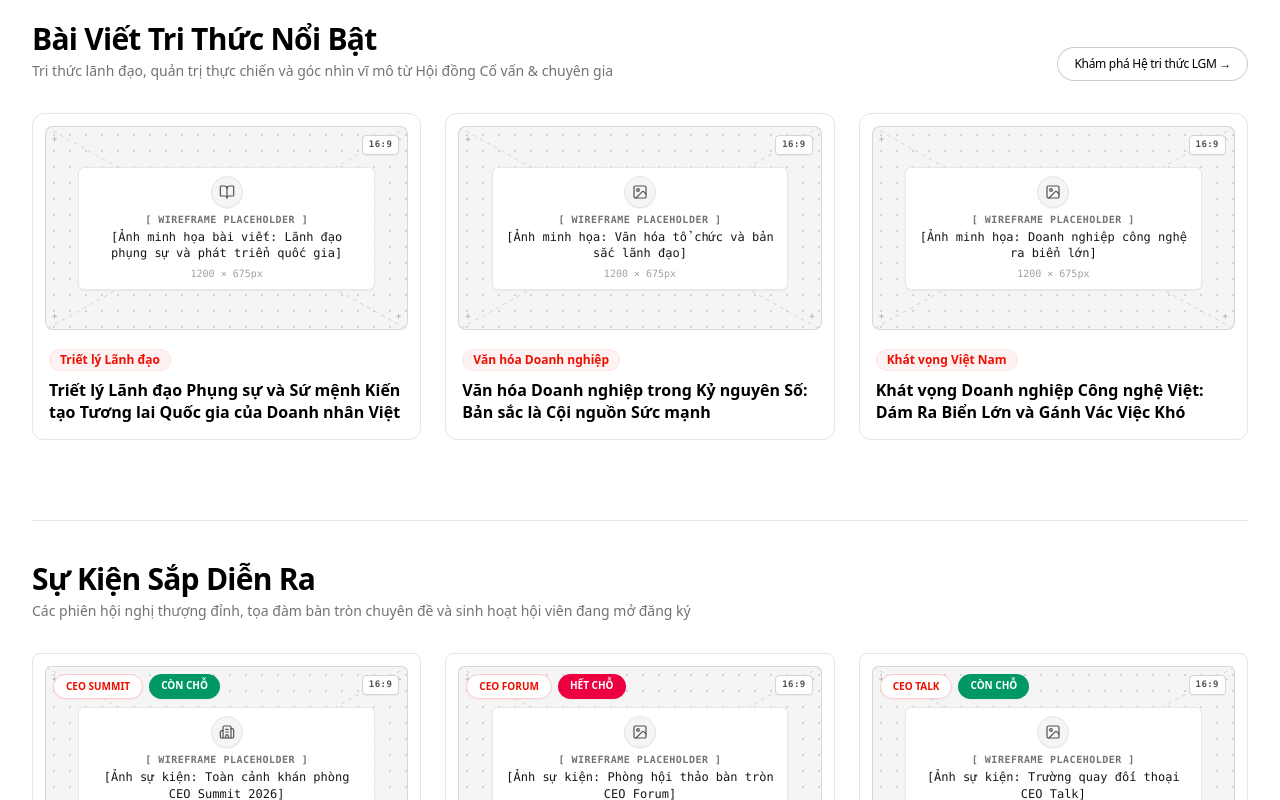
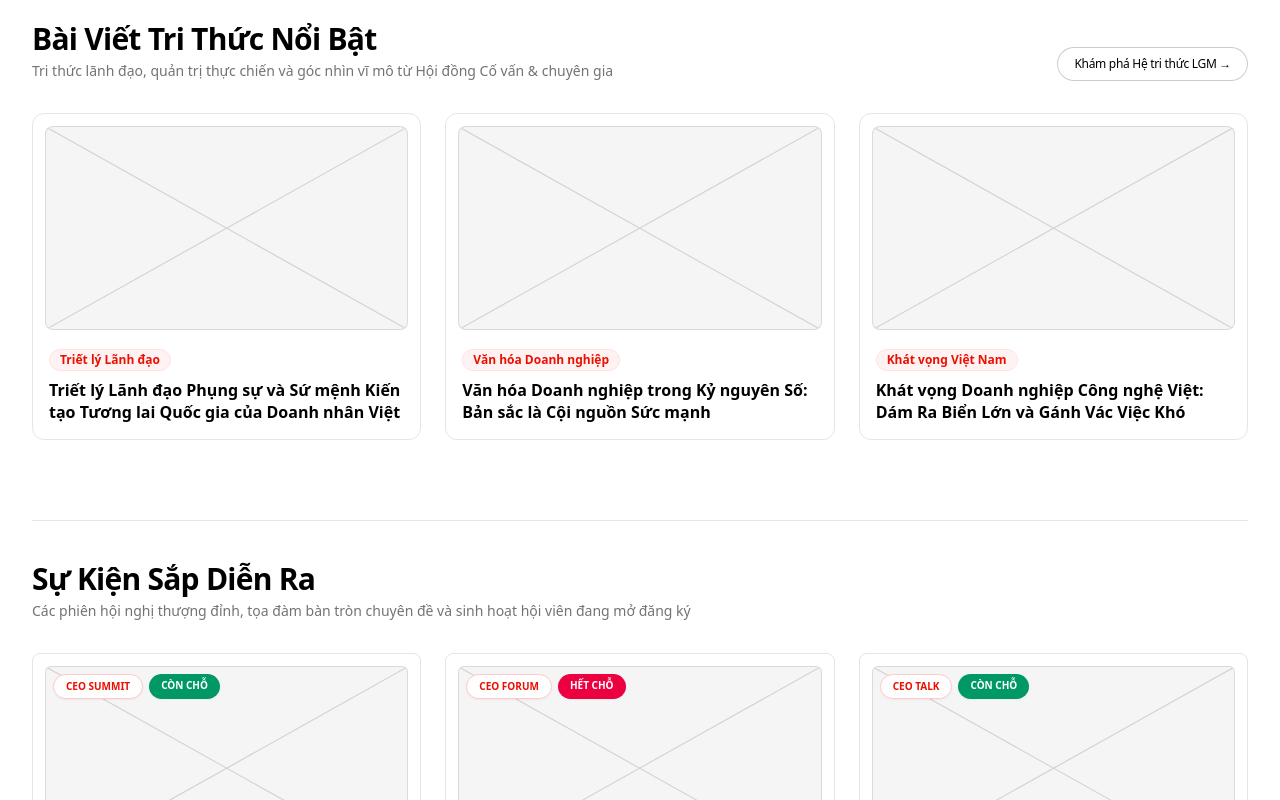
Before and after one commit to thienkhoi1802/VCF_Forum_2026, a React (Vite) app: page / in a window 1280 px wide. Shown: the part 800-1600 px from the top of the page. Built offline with nearby package versions, Linux system fonts and the light colour scheme.

Commit message:
refactor: simplify wireframe image placeholder style
Remove metadata labels and icons to adopt a minimalist diagonal-cross design in wireframe mode.

```diff
--- a/src/components/pages/KnowledgeHomePage.tsx
+++ b/src/components/pages/KnowledgeHomePage.tsx
@@ -214,9 +214,6 @@ export const KnowledgeHomePage: React.FC = () => {
                           aspectRatio="16:9"
                           className="w-full h-full object-cover group-hover:scale-105 transition-transform duration-200"
                         />
-                        <span className="absolute bottom-1 right-1 bg-black/80 text-white text-[9px] font-bold px-1.5 py-0.5 rounded">
-                          #{idx + 2}
-                        </span>
                       </div>
 
                       {/* Content (No author, date, or read time) */}
--- a/src/components/wireframe/WireframeImage.tsx
+++ b/src/components/wireframe/WireframeImage.tsx
@@ -1,14 +1,4 @@
 import React, { useState } from 'react';
-import {
-  Image as ImageIcon,
-  User,
-  BookOpen,
-  GraduationCap,
-  Building2,
-  Layers,
-  Sparkles,
-  Maximize2
-} from 'lucide-react';
 import { useApp } from '../../context/AppContext';
 
 export interface WireframeImageProps {
@@ -144,71 +134,22 @@ export const WireframeImage: React.FC<WireframeImageProps> = ({
   // Clean formatted label
   const cleanLabel = (label || 'Ảnh minh họa').trim();
 
-  // If in High Wireframe Mode (default), render high-fidelity wireframe placeholder directly
+  // Minimalist Wireframe Mode: gray background + crossed diagonal line "X" only (no text, labels, badges, or icons)
   if (wireframeImageMode === 'wireframe') {
     return (
       <div
-        className={`relative w-full bg-neutral-100 border border-neutral-300/90 rounded-lg overflow-hidden select-none group/wf flex items-center justify-center p-3 text-center transition-all duration-200 ${aspectStyle} ${heightClass || ''} ${className}`}
-        style={{
-          backgroundImage: 'radial-gradient(#d4d4d8 1px, transparent 1px)',
-          backgroundSize: '16px 16px'
-        }}
+        className={`relative w-full bg-neutral-100 border border-neutral-300/80 rounded-lg overflow-hidden select-none flex items-center justify-center transition-colors ${aspectStyle} ${heightClass || ''} ${className}`}
+        aria-label={alt || label || 'Image placeholder'}
       >
-        {/* Architectural Diagonal Wireframe Guide Lines (Classic "X") */}
+        {/* Wireframe Diagonal Cross Guide Lines ("X") */}
         <svg
           className="absolute inset-0 w-full h-full pointer-events-none text-neutral-300"
           preserveAspectRatio="none"
           aria-hidden="true"
         >
-          <line x1="0" y1="0" x2="100%" y2="100%" stroke="currentColor" strokeWidth="1" strokeDasharray="4 4" />
-          <line x1="100%" y1="0" x2="0" y2="100%" stroke="currentColor" strokeWidth="1" strokeDasharray="4 4" />
+          <line x1="0" y1="0" x2="100%" y2="100%" stroke="currentColor" strokeWidth="1.2" />
+          <line x1="100%" y1="0" x2="0" y2="100%" stroke="currentColor" strokeWidth="1.2" />
         </svg>
-
-        {/* 4 Corner Alignment Markers */}
-        <div className="absolute top-1.5 left-1.5 text-[9px] font-mono text-neutral-400 select-none pointer-events-none">+</div>
-        <div className="absolute top-1.5 right-1.5 text-[9px] font-mono text-neutral-400 select-none pointer-events-none">+</div>
-        <div className="absolute bottom-1.5 left-1.5 text-[9px] font-mono text-neutral-400 select-none pointer-events-none">+</div>
-        <div className="absolute bottom-1.5 right-1.5 text-[9px] font-mono text-neutral-400 select-none pointer-events-none">+</div>
-
-        {/* Top-Right Ratio Tag */}
-        <div className="absolute top-2 right-2 px-1.5 py-0.5 bg-white/90 border border-neutral-300 rounded font-mono text-[9px] font-bold text-neutral-600 shadow-2xs tracking-wider">
-          {aspectRatio.toUpperCase()}
-        </div>
-
-        {/* Centered High-Wireframe Content Badge */}
-        <div className="relative z-1 flex flex-col items-center justify-center max-w-[88%] gap-1 p-2 bg-white/95 border border-neutral-200/90 rounded-md shadow-xs backdrop-blur-xs transition-transform duration-200 group-hover/wf:scale-[1.02]">
-          <div className="w-8 h-8 rounded-full bg-neutral-100 border border-neutral-200 flex items-center justify-center text-neutral-600 shrink-0 shadow-2xs">
-            {isAvatar ? (
-              <User className="w-4 h-4 text-neutral-600 stroke-[1.8]" />
-            ) : isDoc ? (
-              <BookOpen className="w-4 h-4 text-neutral-600 stroke-[1.8]" />
-            ) : isCourse ? (
-              <GraduationCap className="w-4 h-4 text-neutral-600 stroke-[1.8]" />
-            ) : isVenue ? (
-              <Building2 className="w-4 h-4 text-neutral-600 stroke-[1.8]" />
-            ) : (
-              <ImageIcon className="w-4 h-4 text-neutral-600 stroke-[1.8]" />
-            )}
-          </div>
-
-          <div className="space-y-0.5 w-full">
-            <span className="text-[10px] font-mono font-bold text-neutral-500 uppercase tracking-wider block">
-              [ Wireframe Placeholder ]
-            </span>
-            <span className="text-xs font-medium text-neutral-900 leading-snug line-clamp-2 px-1 font-mono">
-              {cleanLabel}
-            </span>
-            <span className="text-[10px] font-mono text-neutral-400 block pt-0.5">
-              {dimensionText}
-            </span>
-          </div>
-        </div>
-
-        {/* Subtle Bottom Hover Info */}
-        <div className="absolute bottom-1.5 left-2 right-2 flex items-center justify-between opacity-0 group-hover/wf:opacity-100 transition-opacity text-[9px] font-mono text-neutral-500 pointer-events-none">
-          <span>HIGH-FIDELITY WIREFRAME</span>
-          <span>PTIT • VLGM • PRD 2026</span>
-        </div>
       </div>
     );
   }
@@ -240,12 +181,11 @@ export const WireframeImage: React.FC<WireframeImageProps> = ({
         />
       ) : (
         /* Fallback wireframe box if photo fails */
-        <div className="w-full h-full flex flex-col items-center justify-center p-4 text-center bg-slate-100 border border-slate-200">
-          <ImageIcon className="w-6 h-6 text-slate-400 stroke-[1.5] mb-1" />
-          <span className="text-xs font-mono font-medium text-slate-700 leading-tight bg-white px-2 py-0.5 border border-slate-200 rounded">
-            {cleanLabel}
-          </span>
-          <span className="text-[10px] font-mono text-slate-400 mt-1">{dimensionText}</span>
+        <div className="w-full h-full relative bg-neutral-100 border border-neutral-300/80">
+          <svg className="absolute inset-0 w-full h-full pointer-events-none text-neutral-300" preserveAspectRatio="none" aria-hidden="true">
+            <line x1="0" y1="0" x2="100%" y2="100%" stroke="currentColor" strokeWidth="1.2" />
+            <line x1="100%" y1="0" x2="0" y2="100%" stroke="currentColor" strokeWidth="1.2" />
+          </svg>
         </div>
       )}
 
```
